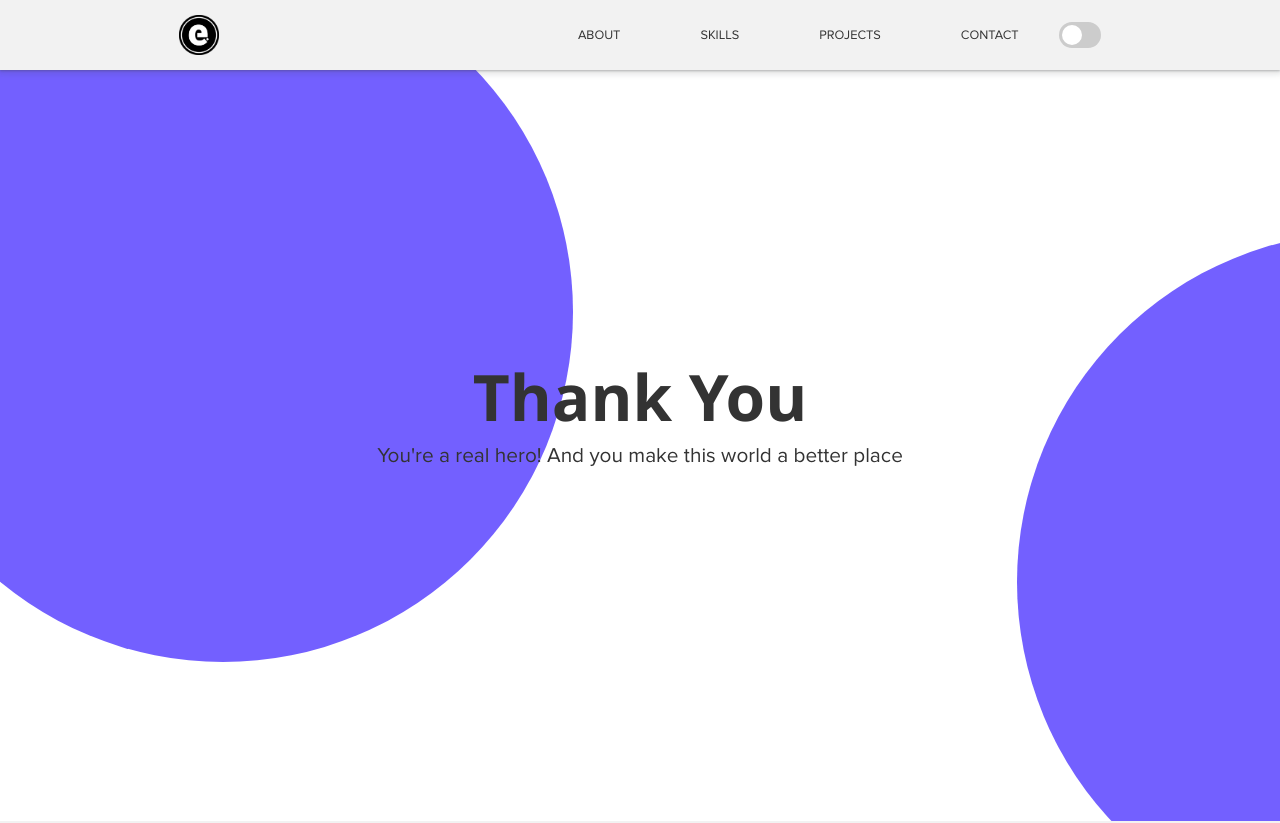
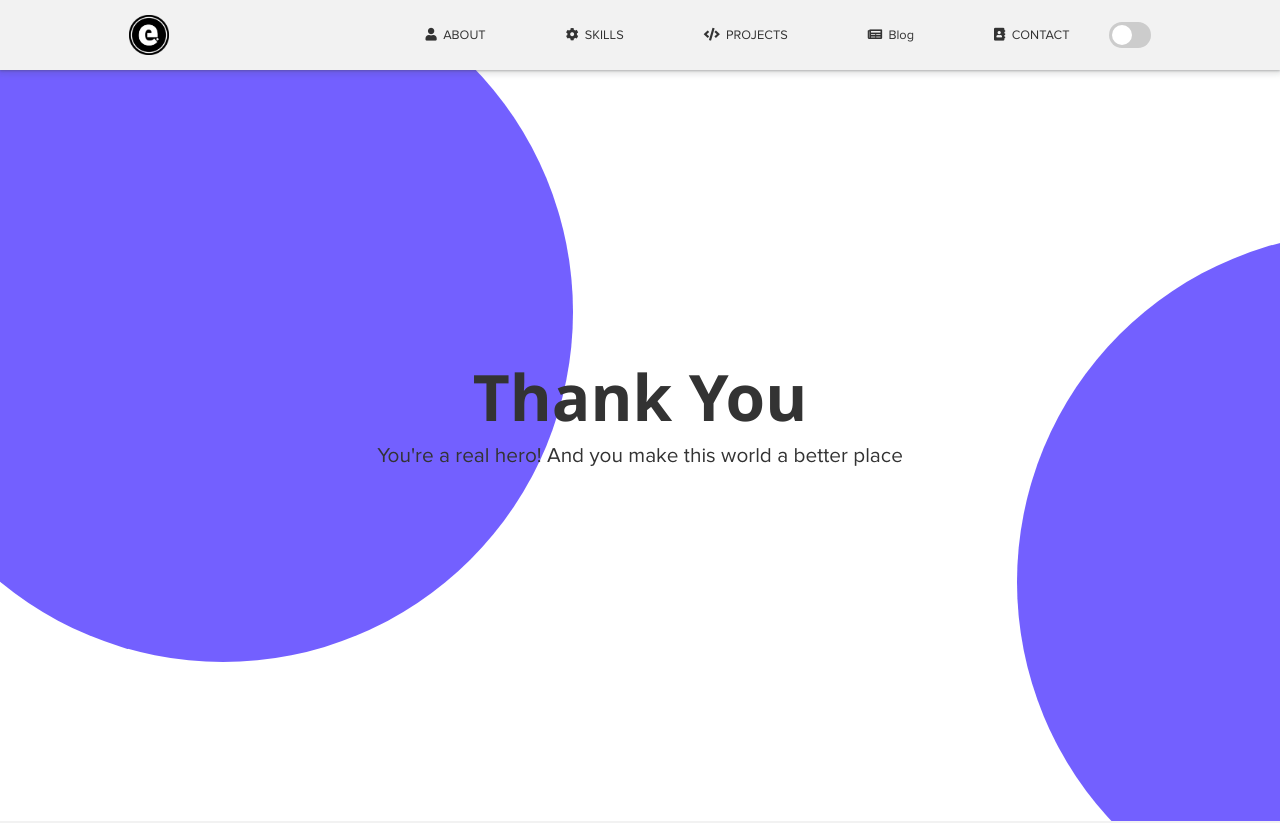
Before and after one commit to RahulSinghParmar/RahulSinghParmar.github.io, a plain HTML site: page thankyou.html in a window 1280 px wide. Shown: the top 823 px of the page. Drawn offline with nearby package versions, Linux system fonts and the light colour scheme.

Commit message:
fix the navigation menu bar added the icon in menu

```diff
--- a/thankyou.html
+++ b/thankyou.html
@@ -31,6 +31,35 @@
 
 <body id="home">
    <section class="thankyou">
+
+      <nav id="navbar-scroll" class="navbar">
+         <h1 class="logo">
+            <a href="index.html"><img src="./img/home/logo-dark.png" alt="Rahul's logo"></a>
+         </h1>
+         <div id="menu">
+            <ul class="nav-menu">
+               <li class="nav-items"><a href="index.html" class="nav-link"><i class="nav-icon fas fa-user"></i>ABOUT</a></li>
+               <li class="nav-items"><a href="index.html#skills" class="nav-link"><i class="nav-icon fas fa-cog"></i>SKILLS</a></li>
+               <li class="nav-items"><a href="index.html#projects" class="nav-link"><i class="nav-icon fas fa-code"></i>PROJECTS</a></li>
+               <li class="nav-items"><a href="https://rahulsinghparmar.hashnode.dev/" target="_blank" class="nav-link"><i class="nav-icon fas fa-newspaper"></i> Blog</a></li>
+               <li class="nav-items"><a href="index.html#contact" class="nav-link"><i class="nav-icon fas fa-address-book"></i>CONTACT</a></li>
+
+               <div class="theme-switch-wrapper">
+                  <label class="theme-switch" for="checkbox">
+                     <input type="checkbox" id="checkbox" />
+                     <div class="slider round"></div>
+                  </label>
+               </div>
+            </ul>
+            <div class="hamburger">
+               <span class="bar"></span>
+               <span class="bar"></span>
+               <span class="bar"></span>
+            </div>
+         </div>
+      </nav>
+
+      <!--
       <nav id="navbar" class="navbar navbar-thankyou">
          <h1 class="logo">
             <a href="index.html"><img src="./img/home/logo-dark.png" alt="Rahul's logo"></a>
@@ -56,6 +85,7 @@
             </div>
          </div>
       </nav>
+      -->
 
       <div class="thankyou-content">
          <h1>Thank You</h1>
```
Also changed, not shown: index.html (+3 -1 lines).
